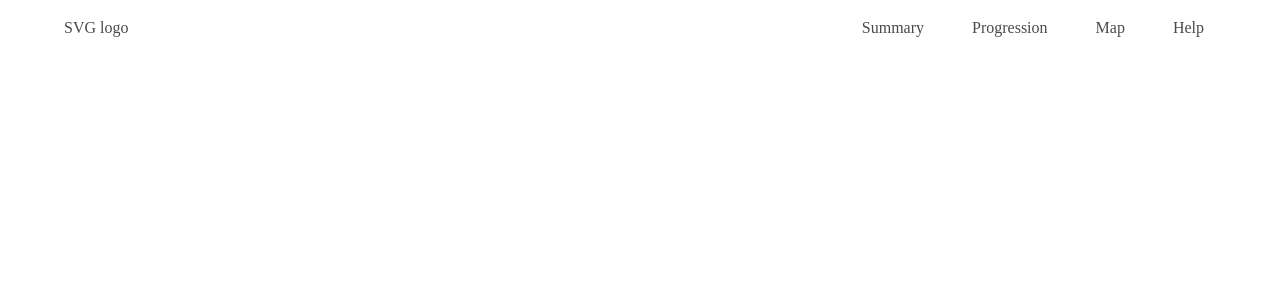
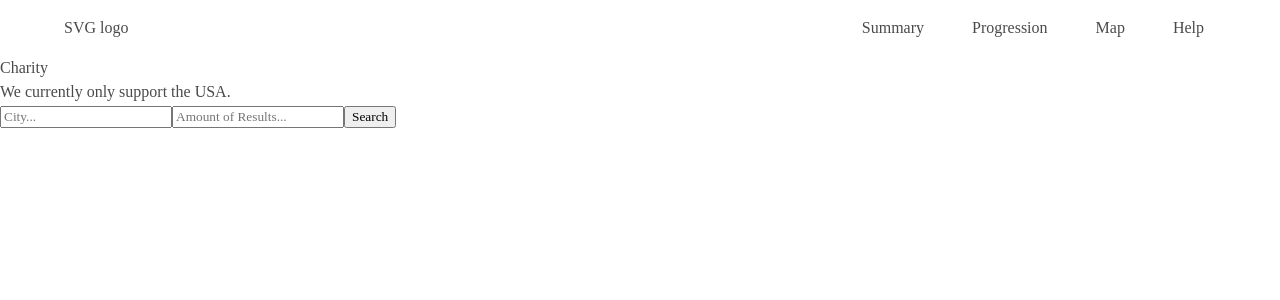
Before and after one commit to GC-Contest-2020-Covid-19/Covid-19, a React (Create React App) app in the folder client/: page /help in a window 1280 px wide. Shown: the top 300 px of the page. Built offline with nearby package versions, Linux system fonts and the light colour scheme; a web font is replaced by a local one.

Commit message:
added custom amount of charities, fixed marker import and https on linux

```diff
--- a/client/package.json
+++ b/client/package.json
@@ -23,7 +23,7 @@
 		"redux-thunk": "^2.3.0"
 	},
 	"scripts": {
-		"start": "set HTTPS=true&&react-scripts start",
+		"start": "set HTTPS=true&&export HTTPS=true&&react-scripts start",
 		"build": "react-scripts build",
 		"test": "react-scripts test",
 		"eject": "react-scripts eject"
--- a/client/src/App.js
+++ b/client/src/App.js
@@ -13,12 +13,12 @@ import ProgressionByCountry from "./components/charts/ProgressionByCountry";
 import ProgressionByCountrySelect from "./components/ProgressionByCountrySelect";
 
 // map
-// import { MapInput } from "./components/Map/MapInput";
-// import { CoronaMap } from "./components/Map/Map";
+import { MapInput } from "./components/Map/MapInput";
+import { CoronaMap } from "./components/Map/Map";
 
 // charities
-// import { CharityInput } from "./components/Charity/CharityInput";
-// import { CharityList } from "./components/Charity/CharityList";
+import { CharityInput } from "./components/Charity/CharityInput";
+import { CharityList } from "./components/Charity/CharityList";
 
 function App() {
 	return (
@@ -35,16 +35,16 @@ function App() {
 			</Route>
 
 			{/* display useful information on a map*/}
-			{/* <Route path='/map'>
+			<Route path='/map'>
 				<MapInput />
 				<CoronaMap />
-			</Route> */}
+			</Route>
 
 			{/* diplay charities */}
-			{/* <Route path='/help'>
+			<Route path='/help'>
 				<CharityInput />
 				<CharityList />
-			</Route> */}
+			</Route>
 		</Router>
 	);
 }
--- a/client/src/components/Charity/CharityInput.js
+++ b/client/src/components/Charity/CharityInput.js
@@ -10,16 +10,28 @@ export const CharityInput = () => {
 
     const dispatch = useDispatch()
 
-    // hooks for the input field
-    const [state, setState] = useState('')
+    // hooks for the input fields
+    const [city, setCity] = useState('')
+    const [amount, setAmount] = useState('')
+
+    // hook for error message
+    const [showError, setError] = useState(false)
+
 
     const SubmitHandler = (e) => {
         e.preventDefault()
         dispatch(clearCharities())
+
+        // check the inputed number
+        if (isNaN(amount)){
+            setError(true)
+            return false
+        }
+
         dispatch(changeCharityStatus(true))
 
         // fetch charities in the inputed city and add them to the store
-        getCharities(state)
+        getCharities(city, amount)
             .then(json => {
                 if (json !== false && json.success !== false){
                     for (let i = 0; i < json.data.length; i++){
@@ -40,15 +52,17 @@ export const CharityInput = () => {
             <h3 className='text-3xl text-center'>Charity</h3>
             <p className='text-center mb-2'>We currently only support the USA.</p>
             <form onSubmit={SubmitHandler} className='text-center block mb-8'>
-                <input type="text" id="city" placeholder="City..." value={state} onChange={(e) => setState(e.target.value)}/>
+                <input type="text" id="city" placeholder="City..." value={city} onChange={(e) => setCity(e.target.value)}/>
+                <input type="text" id="amount" placeholder="Amount of Results..." value={amount} onChange={(e) => setAmount(e.target.value)}/>
                 <button type="submit">Search</button>
             </form>
+            {showError && (<p className='text-center'>Please input a valid number as amount.</p>)}
         </div>
     )
 }
 
-function getCharities(city){
-    return fetch(SERVER_PATH + `api/charity/${city}`)
+function getCharities(city, amount){
+    return fetch(SERVER_PATH + `api/charity/${city}/${amount}`)
             .then(response => {
                 if (!response.ok){
                     throw new Error('Network response was not ok');
--- a/client/src/components/Map/Map.js
+++ b/client/src/components/Map/Map.js
@@ -4,7 +4,7 @@ import React from 'react'
 import L from 'leaflet'
 import { Map, TileLayer, Marker, Popup } from 'react-leaflet'
 import leafBlue from '../../../node_modules/leaflet/dist/images/marker-icon.png'
-import leafRed from '../../../node_modules/leaflet/dist/images/marker_red.png';
+import leafRed from '../../assets/images/marker_red.png';
 import leafShadow from '../../../node_modules/leaflet/dist/images/marker-shadow.png'
 import 'leaflet/dist/leaflet.css'
 
```
Also changed, not shown: client/src/assets/images/marker_red.png (added), 1 other file (tests, documents, lock files or other folders).
